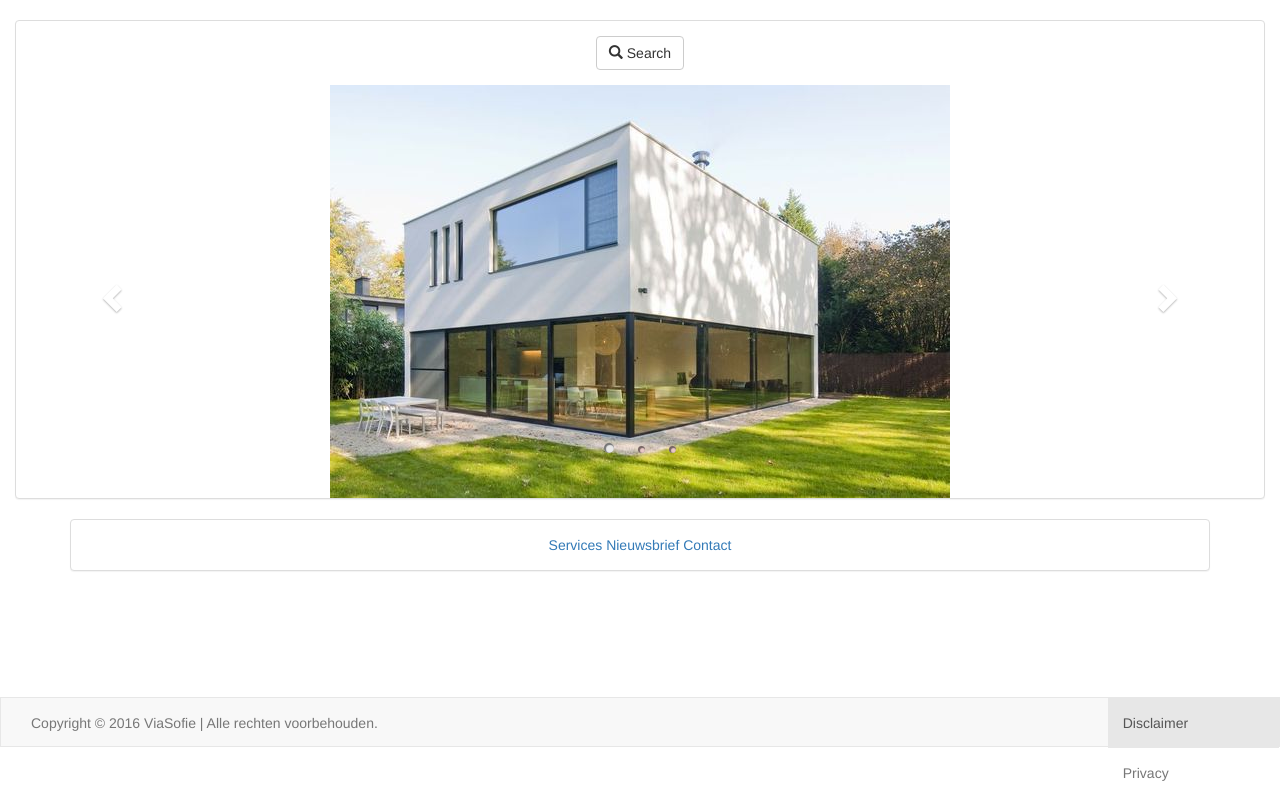
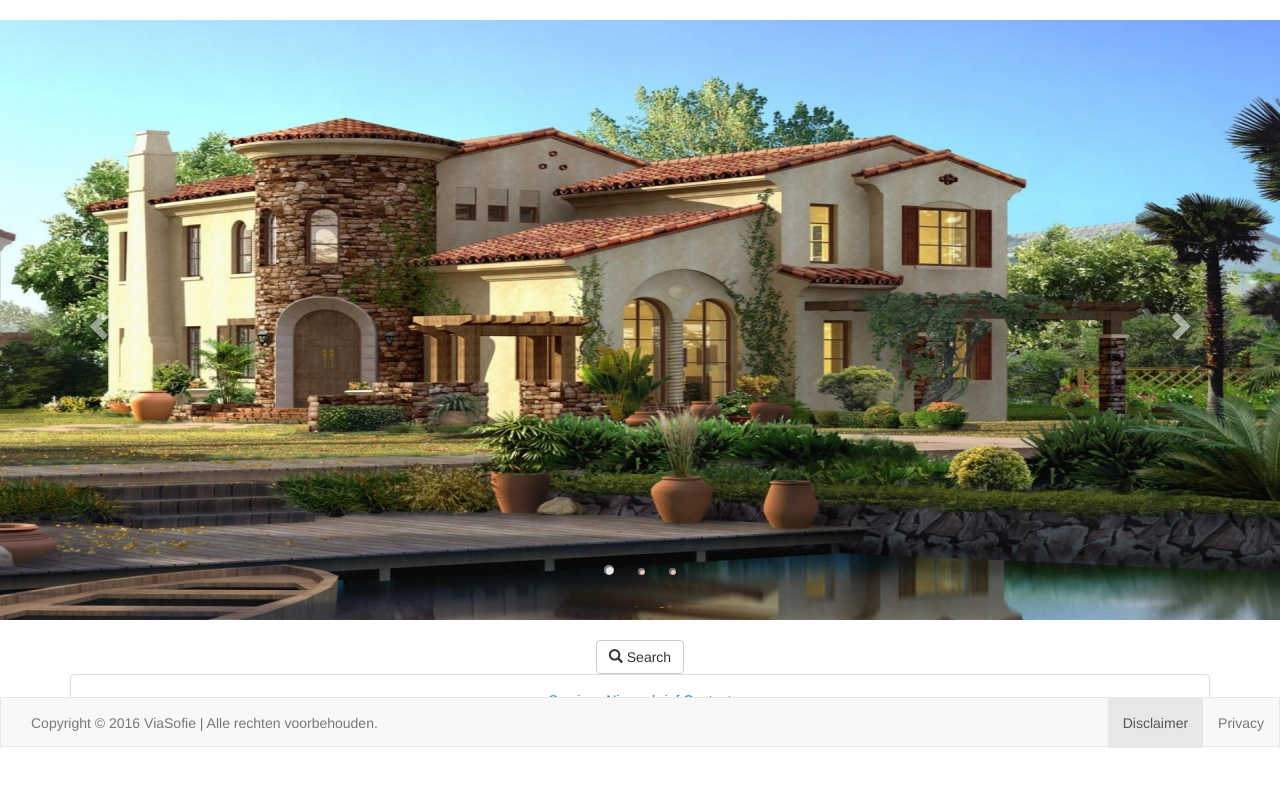
Before and after one commit to oliviervanbulck/viasofie, a Django app: page / in a window 1280 px wide. Shown: the part 52-850 px from the top of the page. After the commit the page ends 800 px from the top, so only its background shows below. Run offline with Django 3.2, Linux system fonts and the light colour scheme; data that the repository does not hold is empty; some libraries are stand-ins or nearby versions.

Commit message:
Improved images homepage

```diff
--- a/ViaSofie/ViaSofie/templates/ViaSofie/index.html
+++ b/ViaSofie/ViaSofie/templates/ViaSofie/index.html
@@ -23,27 +23,25 @@
     .carousel-control.left, .carousel-control.right {
     background-image: none
 }
-    .carousel,.item,.active{
-        height:100%;
-        width:100%;
+    .carousel .item {
+    width: 100%; /*slider width*/
+    max-height: 600px; /*slider height*/
+}
+.carousel .item img {
+    width: 100%; /*img width*/
+    max-height: 600px;
+}
+/*full width container*/
+@media (max-width: 767px) {
+    .block {
+        margin-left: -20px;
+        margin-right: -20px;
     }
-    .carousel-inner{
-        height:100%;
-        width:100%;
-    }
-    .body{
-        height:100%;
-        width:100%;
-    }
+}
+
     </style>
-    <div class="container-fluid bg-2 text-center">
-        <div class="panel panel-default">
-            <div class="panel-body">
-                <button type="button" class="btn btn-default">
-                    <span class="glyphicon glyphicon-search"></span> Search
-                </button>
-            </div>
-            <div id="myCarousel" class="carousel slide" data-ride="carousel">
+    <section class="block" style="padding-bottom: 20px">
+     <div id="myCarousel" class="carousel slide" data-ride="carousel">
                 <!-- Indicators -->
                 <ol class="carousel-indicators">
                     <li data-target="#myCarousel" data-slide-to="0" class="active"></li>
@@ -74,6 +72,15 @@
                     <span class="sr-only">Next</span>
                 </a>
             </div>
+        </section>
+    <div class="container-fluid bg-2 text-center">
+        <div>
+            <div >
+                <button type="button" class="btn btn-default">
+                    <span class="glyphicon glyphicon-search"></span> Search
+                </button>
+            </div>
+
         </div>
         <div class="container bg-3 text-center">
             <div class="panel panel-default">
```
Also changed, not shown: ViaSofie/ViaSofie/static/ViaSofie/huis1.jpg, ViaSofie/ViaSofie/static/ViaSofie/huis2.jpg, ViaSofie/ViaSofie/static/ViaSofie/huis3.jpg.
